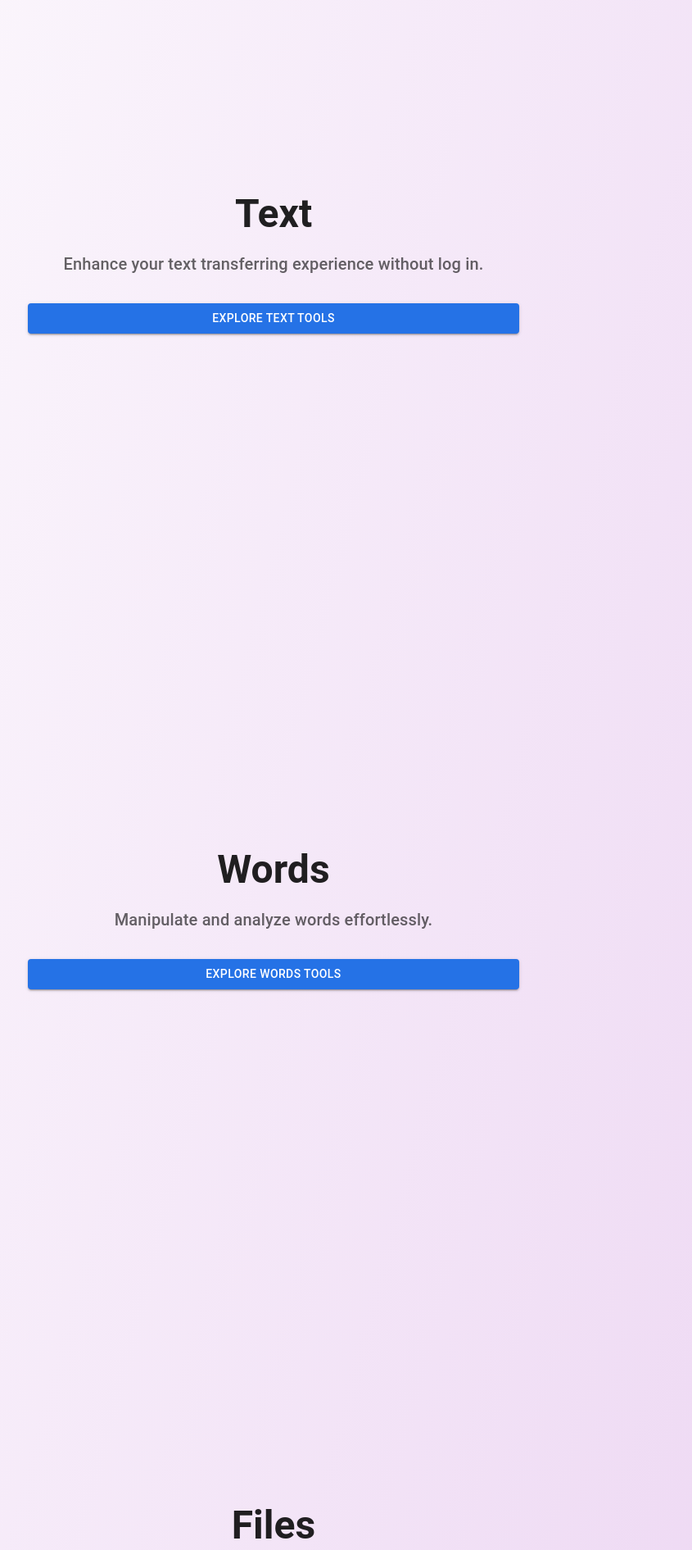
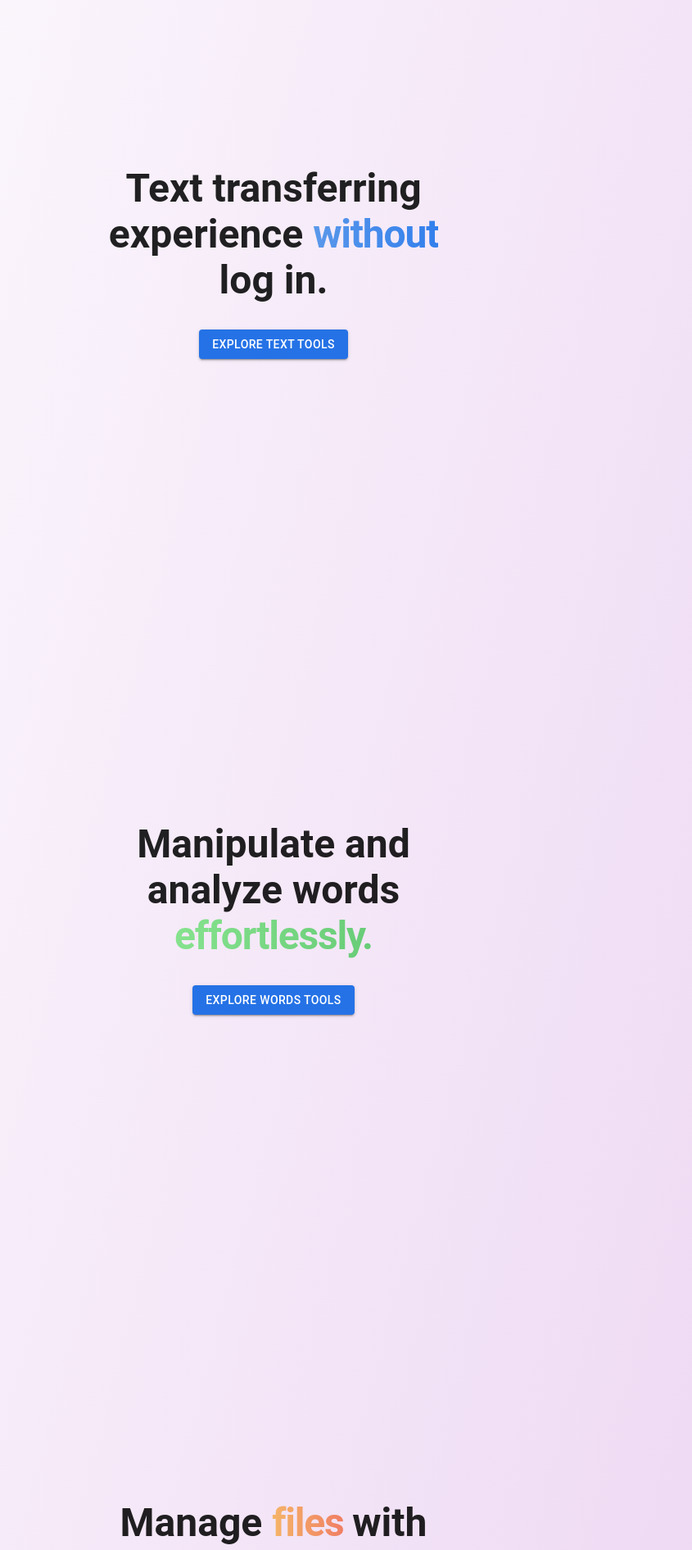
Before and after one commit to andygqw/GWTool_React, a React (Create React App) app: page / in a window 1280 px wide. Shown: the part 880-2771 px from the top of the page at 82% size, without its empty margins (306-1151 px from the left). Built offline with nearby package versions, Linux system fonts and the light colour scheme.

Commit message:
buttons and feature introduciton

```diff
--- a/src/App.css
+++ b/src/App.css
@@ -58,6 +58,39 @@
   background-clip: text;
   color: transparent;
 }
+.gradient-text2 {
+  background: linear-gradient(90deg, #5A98EA, #327FEC);
+  -webkit-background-clip: text;
+  -webkit-text-fill-color: transparent;
+  background-clip: text;
+  color: transparent;
+}
+.gradient-text3 {
+  background: linear-gradient(90deg, #86E28E, #68CC77);
+  -webkit-background-clip: text;
+  -webkit-text-fill-color: transparent;
+  background-clip: text;
+  color: transparent;
+}
+.gradient-text4 {
+  background: linear-gradient(90deg, #F5B568, #EF7863);
+  -webkit-background-clip: text;
+  -webkit-text-fill-color: transparent;
+  background-clip: text;
+  color: transparent;
+}
+.gradient-text5 {
+  background: linear-gradient(90deg, #EA7CB6, #E45D82);
+  -webkit-background-clip: text;
+  -webkit-text-fill-color: transparent;
+  background-clip: text;
+  color: transparent;
+}
+
+.feature-card {
+  max-width: 50%;
+}
+
 
 @media (min-width: 768px) {
   .grand-title {
--- a/src/Component/LandingPage.js
+++ b/src/Component/LandingPage.js
@@ -10,39 +10,49 @@ const LandingPage = ({mode}) => {
 
     const sections = [
         {
-            title: "Text",
-            description: "Enhance your text transferring experience without log in.",
+            description1: "Text transferring experience ",
+            description2: "without ",
+            description3: "log in.",
+            subTitle: "Text",
             buttonText: "Explore Text Tools",
             buttonAction: () => navigate('/text'),
-            background: mode === 'dark' ? 'linear-gradient(to bottom right, #1f1c2c, #928DAB)' : 'linear-gradient(to bottom right, #f7f7f7, #e3e3e3)',
+            gradientClass:  "gradient-text2 tracking-tight inline font-semibold",
         },
         {
-            title: "Words",
-            description: "Manipulate and analyze words effortlessly.",
+            description1: "Manipulate and analyze words ",
+            description2: "effortlessly.",
+            description3: "",
+            subTitle: "Text",
             buttonText: "Explore Words Tools",
             buttonAction: () => navigate('/words'),
-            background: mode === 'dark' ? 'linear-gradient(to bottom right, #333, #111)' : 'linear-gradient(to bottom right, #f0f0f0, #dcdcdc)',
+            gradientClass: "gradient-text3 tracking-tight inline font-semibold",
         },
         {
-            title: "Files",
-            description: "Manage your files with ease and efficiency.",
+            description1: "Manage ",
+            description2: "files ",
+            description3: "with ease and efficiency.",
+            subTitle: "Text",
             buttonText: "Explore Files Tools",
             buttonAction: () => navigate('/files'),
-            background: mode === 'dark' ? 'linear-gradient(to bottom right, #000428, #004e92)' : 'linear-gradient(to bottom right, #ffffff, #e8e8e8)',
+            gradientClass: "gradient-text4 tracking-tight inline font-semibold",
         },
         {
-            title: "Resources",
-            description: "Access a wide range of resources to aid your work.",
+            description1: "Access a ",
+            description2: "wide range ",
+            description3: "of resources.",
+            subTitle: "Text",
             buttonText: "Explore Resources",
             buttonAction: () => navigate('/resources'),
-            background: mode === 'dark' ? 'linear-gradient(to bottom right, #0f0c29, #302b63, #24243e)' : 'linear-gradient(to bottom right, #fdfcfb, #e2d1c3)',
+            gradientClass:  "gradient-text5 tracking-tight inline font-semibold",
         },
         {
-            title: "KisKis",
-            description: "Discover the unique KisKis features.",
+            description1: "Discover the ",
+            description2: "unique ",
+            description3: "KisKis features.",
+            subTitle: "Text",
             buttonText: "Explore KisKis",
             buttonAction: () => navigate('/kiskis'),
-            background: mode === 'dark' ? 'linear-gradient(to bottom right, #414345, #232526)' : 'linear-gradient(to bottom right, #e0eafc, #cfdef3)',
+            gradientClass:  "gradient-text tracking-tight inline font-semibold",
         },
     ];
 
@@ -107,7 +117,9 @@ const LandingPage = ({mode}) => {
                     display: 'flex',
                     flexDirection: 'column',
                     justifyContent: 'center',
+                    alignItems: 'center',
                 }}>
+                    <div className={'feature-card'}>
                         <Typography
                             variant="h3"
                             component="h2"
@@ -117,7 +129,11 @@ const LandingPage = ({mode}) => {
                                 color: theme.palette.text.primary
                             }}
                         >
-                        {section.title}
+                            {section.description1}
+                            <span className={section.gradientClass}>
+                                {section.description2}
+                            </span>
+                            {section.description3}
                         </Typography>
                         <Typography
                             variant="h6"
@@ -135,6 +151,7 @@ const LandingPage = ({mode}) => {
                         >
                             {section.buttonText}
                         </Button>
+                    </div>
                 </Container>
             ))}
         </div>
```
Lines whose indentation alone changed are shown as unchanged.
